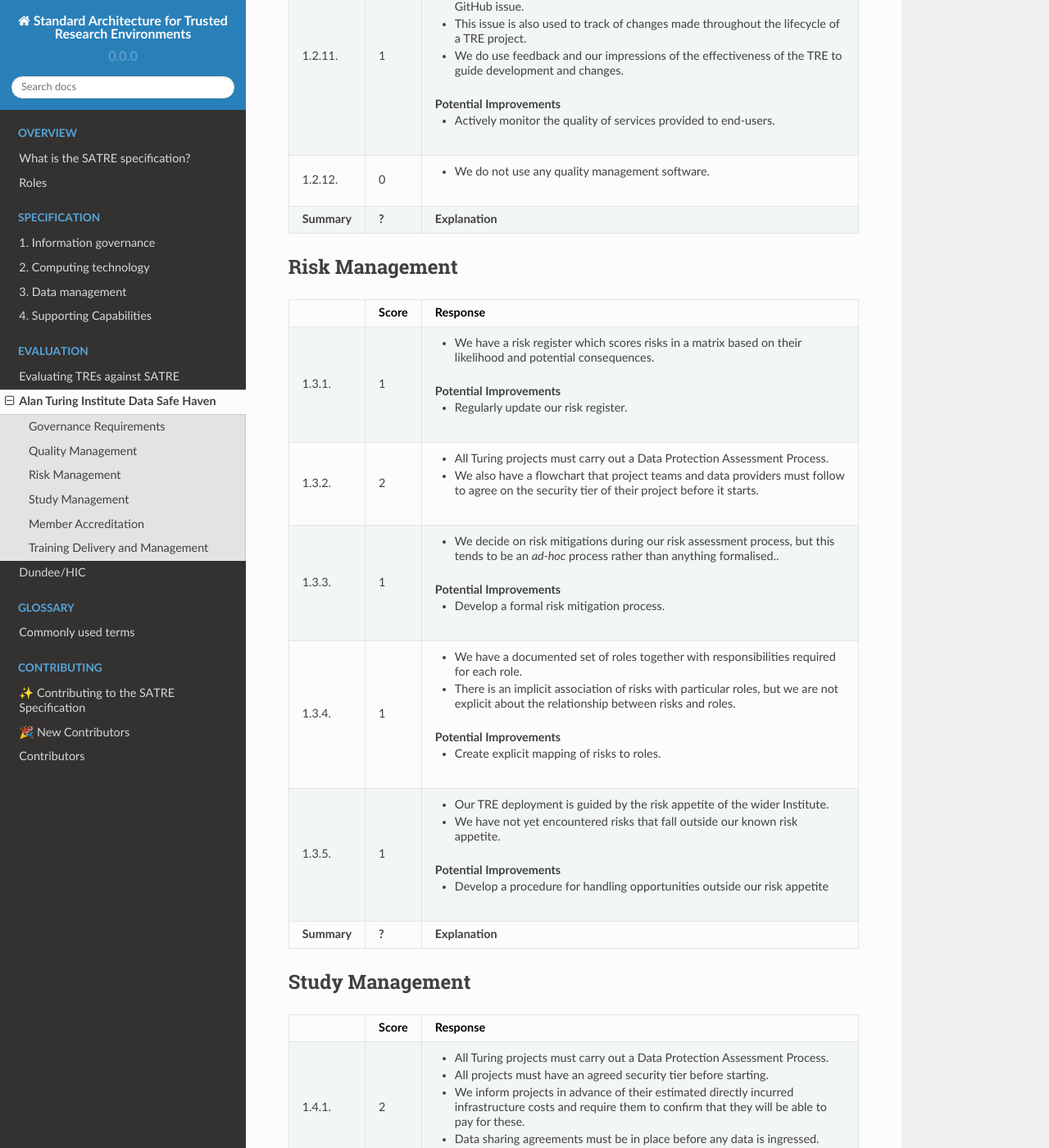
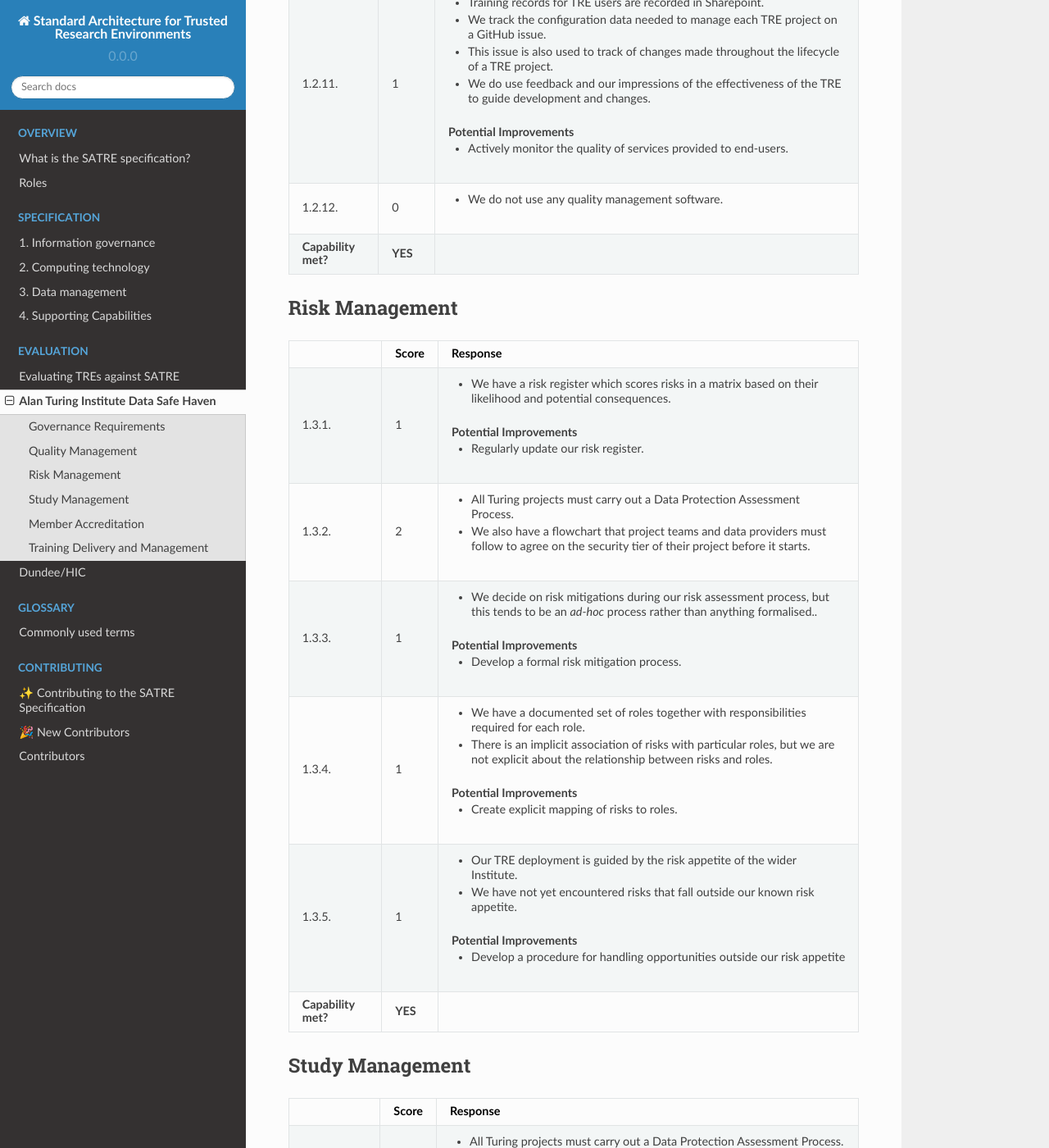
Before and after one commit to sa-tre/satre-specification, a Sphinx documentation site: the page built from docs/source/evaluations/alan_turing_institute.md, in a window 1280 px wide and 1400 px high, scrolled down 3031 px. Shown: the whole window at 82% size. Built offline with Sphinx 7.4.7 and the Read the Docs theme 2.0.0, drawn with Linux system fonts in a browser that asks for light colours; some of the changed text lies outside the part shown.

Commit message:
:sparkles: Add Turing DSH summary scores for information governance section

````diff
--- a/docs/source/evaluations/alan_turing_institute.md
+++ b/docs/source/evaluations/alan_turing_institute.md
@@ -35,9 +35,9 @@
     - Our TRE organisation does not control staff numbers in the legal and data protection teams.
     ##### Potential Improvements
     - Ensure that staff time is explicitly allocated to TRE support.
-* - **Summary**
-  - **?**
-  - **Explanation**
+* - **Capability met?**
+  - **YES**
+  -
 ```
 
 ## Quality Management
@@ -119,9 +119,9 @@
 * - 1.2.12.
   - 0
   - - We do not use any quality management software.
-* - **Summary**
-  - **?**
-  - **Explanation**
+* - **Capability met?**
+  - **YES**
+  -
 ```
 
 ## Risk Management
@@ -159,9 +159,9 @@
     - We have not yet encountered risks that fall outside our known risk appetite.
     ##### Potential Improvements
     - Develop a procedure for handling opportunities outside our risk appetite
-* - **Summary**
-  - **?**
-  - **Explanation**
+* - **Capability met?**
+  - **YES**
+  -
 ```
 
 ## Study Management
@@ -214,9 +214,9 @@
     - Documents pertaining to each project are kept in a private Sharepoint folder.
     ##### Potential Improvements
     - Reduce manual steps in this process.
-* - **Summary**
-  - **?**
-  - **Explanation**
+* - **Capability met?**
+  - **YES**
+  -
 ```
 
 ## Member Accreditation
@@ -261,9 +261,9 @@
     - Other user documentation such as training records is associated to their name (not their username).
     ##### Potential Improvements
     - Develop a more comprehensive system for user records tracking.
-* - **Summary**
-  - **?**
-  - **Explanation**
+* - **Capability met?**
+  - **YES**
+  -
 ```
 
 ## Training Delivery and Management
@@ -329,7 +329,7 @@
     - We have not explored whether this information is available from our training providers.
     ##### Potential Improvements
     - Find out whether historical course content can be accessed.
-* - **Summary**
-  - **?**
-  - **Explanation**
+* - **Capability met?**
+  - **YES**
+  -
 ```
````
